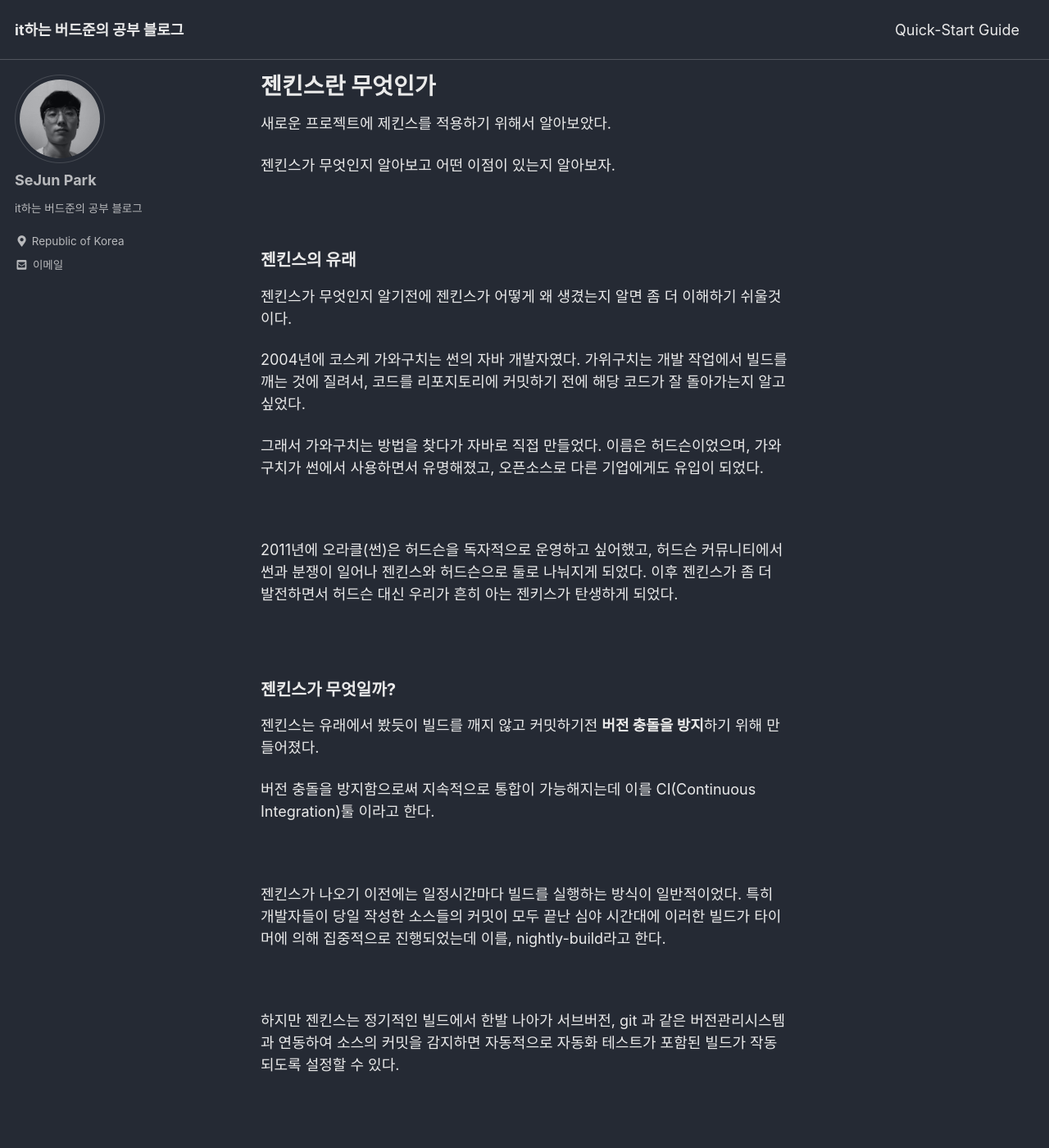
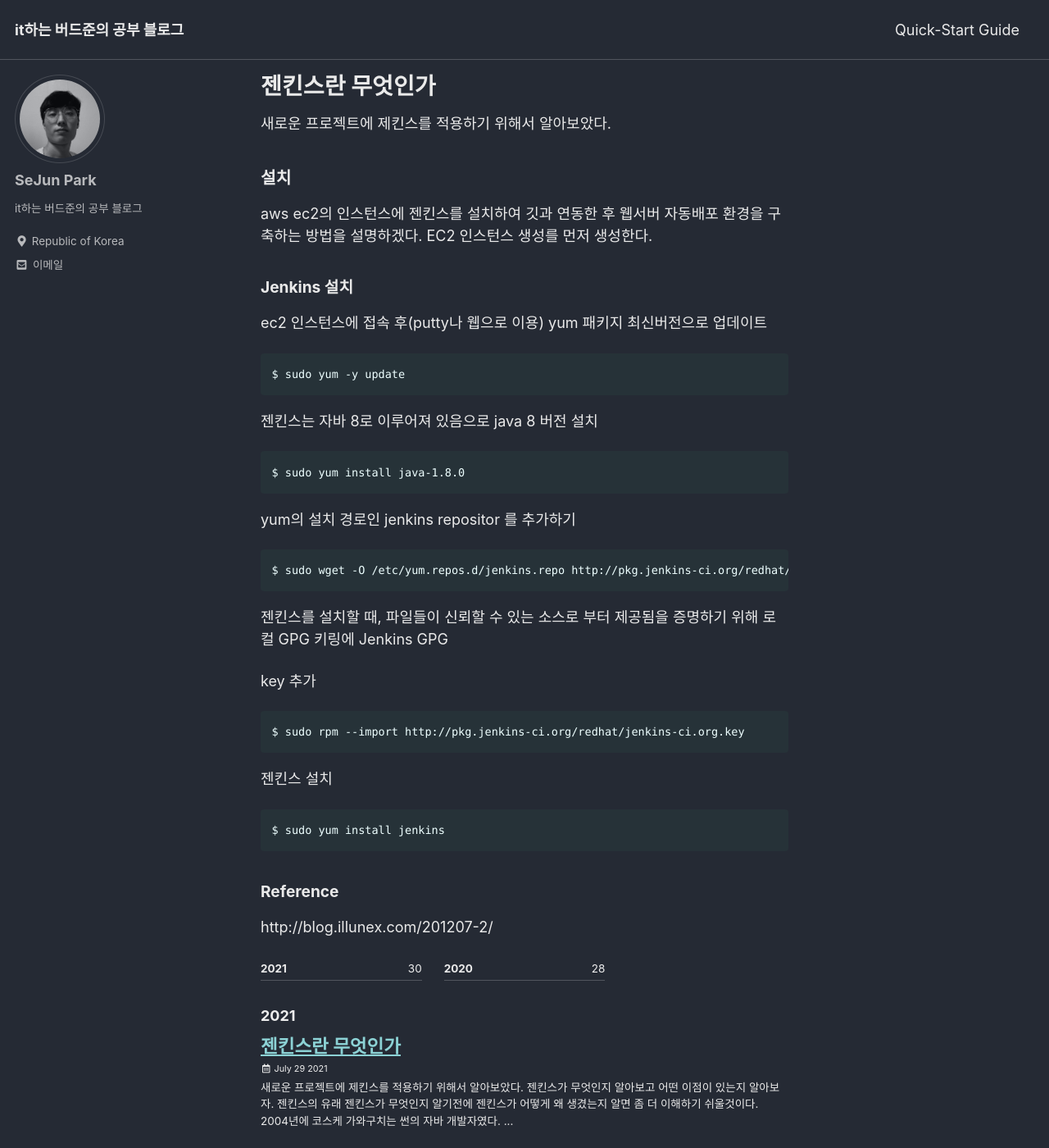
Before and after one commit to pkt369/temp_pkt369.github.io, a Jekyll site: the page built from tempSave/2021-07-30-java_젠킨스2.md, in a window 1280 px wide and 1400 px high. Shown: the whole window at 82% size. Built offline with Jekyll 4.4.1, drawn with Linux system fonts in a browser that asks for light colours; cached includes are drawn as plain includes; some web fonts are replaced; comment, search, counter and statistics services are not loaded; some of the changed text lies outside the part shown.

Commit message:
젠킨스 설치 임시저장

````diff
--- a/tempSave/2021-07-30-java_젠킨스2.md
+++ b/tempSave/2021-07-30-java_젠킨스2.md
@@ -14,71 +14,58 @@
 
 새로운 프로젝트에 제킨스를 적용하기 위해서 알아보았다.
 
-젠킨스가 무엇인지 알아보고 어떤 이점이 있는지 알아보자.
 
-<br>
 
-### 젠킨스의 유래
+### 설치
 
-젠킨스가 무엇인지 알기전에 젠킨스가 어떻게 왜 생겼는지 알면 좀 더 이해하기 쉬울것이다.
+aws ec2의 인스턴스에 젠킨스를 설치하여 깃과 연동한 후 웹서버 자동배포 환경을 구축하는 방법을 설명하겠다. EC2 인스턴스 생성를 먼저 생성한다.
 
-2004년에 코스케 가와구치는 썬의 자바 개발자였다. 가위구치는 개발 작업에서 빌드를 깨는 것에 질려서, 코드를 리포지토리에 커밋하기 전에 해당 코드가 잘 돌아가는지 알고싶었다.
+#### Jenkins 설치
 
-그래서 가와구치는 방법을 찾다가 자바로 직접 만들었다. 이름은 허드슨이었으며, 가와구치가 썬에서 사용하면서 유명해졌고, 오픈소스로 다른 기업에게도 유입이 되었다.
+ec2 인스턴스에 접속 후(putty나 웹으로 이용) yum 패키지 최신버전으로 업데이트
 
-<br>
+```
+$ sudo yum -y update
+```
 
-2011년에 오라클(썬)은 허드슨을 독자적으로 운영하고 싶어했고, 허드슨 커뮤니티에서 썬과 분쟁이 일어나 젠킨스와 허드슨으로 둘로 나눠지게 되었다. 이후 젠킨스가 좀 더 발전하면서 허드슨 대신 우리가 흔히 아는 젠키스가 탄생하게 되었다.
 
-<br>
 
-### 젠킨스가 무엇일까?
+젠킨스는 자바 8로 이루어져 있음으로 java 8 버전 설치
 
-젠킨스는 유래에서 봤듯이 빌드를 깨지 않고 커밋하기전 **버전 충돌을 방지**하기 위해 만들어졌다.
+```
+$ sudo yum install java-1.8.0
+```
 
-버전 충돌을 방지함으로써 지속적으로 통합이 가능해지는데 이를 CI(Continuous Integration)툴 이라고 한다.
 
-<br>
 
-젠킨스가 나오기 이전에는 일정시간마다 빌드를 실행하는 방식이 일반적이었다. 특히 개발자들이 당일 작성한 소스들의 커밋이 모두 끝난 심야 시간대에 이러한 빌드가 타이머에 의해 집중적으로 진행되었는데 이를, nightly-build라고 한다.
+yum의 설치 경로인 jenkins repositor 를 추가하기
 
-<br>
+```
+$ sudo wget -O /etc/yum.repos.d/jenkins.repo http://pkg.jenkins-ci.org/redhat/jenkins.repo
+```
 
-하지만 젠킨스는 정기적인 빌드에서 한발 나아가 서브버전, git 과 같은 버전관리시스템과 연동하여 소스의 커밋을 감지하면 자동적으로 자동화 테스트가 포함된 빌드가 작동되도록 설정할 수 있다.
 
-<br>
 
-### 젠킨스의 이점
+젠킨스를 설치할 때, 파일들이 신뢰할 수 있는 소스로 부터 제공됨을 증명하기 위해 로컬 GPG 키링에 Jenkins GPG
 
-프로젝트에서 빈번한 커밋은 당연한 일이다. 여러명이 커밋을 하게 되었을 경우 자신이 한 작업이 젠킨스에서 큐처리가 되어 순서를 기다리게 된다. 이렇게 여러명이 동시에 했을때 한 프로젝트가 엉키지 않게 된다.
+key 추가
 
-또한 다음과 같은 이점도 있다.
+```
+$ sudo rpm --import http://pkg.jenkins-ci.org/redhat/jenkins-ci.org.key
+```
 
-- 테스트 자동화
-- 컴파일 오류 체크
-- 코딩 규약 준수여부 체크
-- 프로파일링 툴을 이용한 성능 변화 감시
 
-<br>
 
-이외 알려진 플러그인은 1400 개 이상이 있다고 알려져 있음으로 활용 할 수 있는 방법이 매우 많다는 것이다.
+젠킨스 설치
 
-<br>
+```
+$ sudo yum install jenkins
+```
 
-### 젠킨스 동작 방식
 
-젠킨스는 운영체제용 자바 8 WAR 아카이브와 설치 패키지, 홈브루(Homebrew) 패키지, 도커 이미지, 그리고 소스코드 형태로 사용할 수 있다. 소스코드는 대부분 자바이며, 몇 개의 그루브, 루비, 엔틀러 파일이 들어있다.
 
-<br>
 
-젠킨스 WAR를 단독으로 또는 톰켓같은 자바 애플리케이션 서버에서 서블렛으로 실행할 수 있다. 이 두가지의 어떤 경우에든 웹 사용자 인터페이스(UI)를 생성하며 REST API를 받아들인다.
-
-<br>
-
-<br>
 
 #### Reference
 
-https://ict-nroo.tistory.com/31
-
-https://www.itworld.co.kr/news/107527
+http://blog.illunex.com/201207-2/
````
